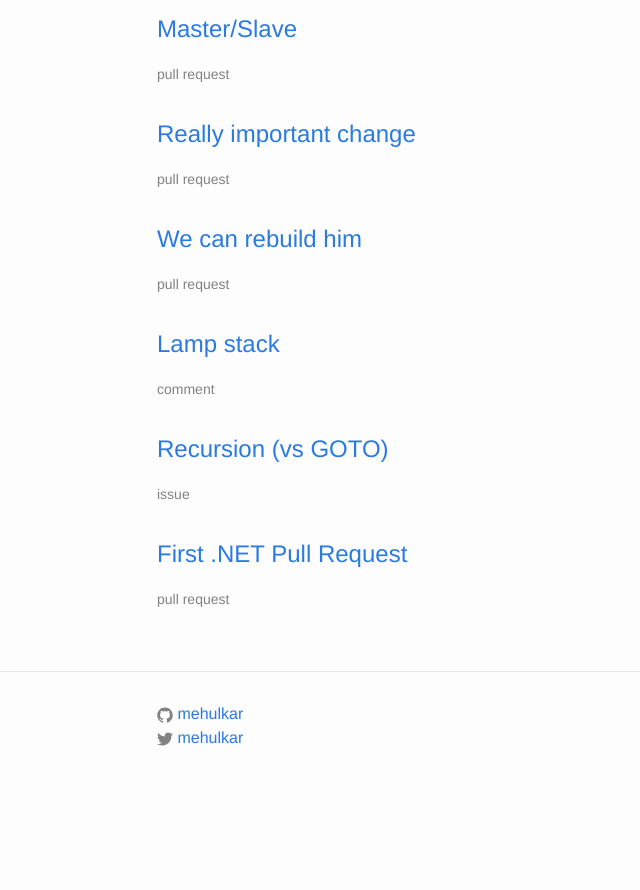
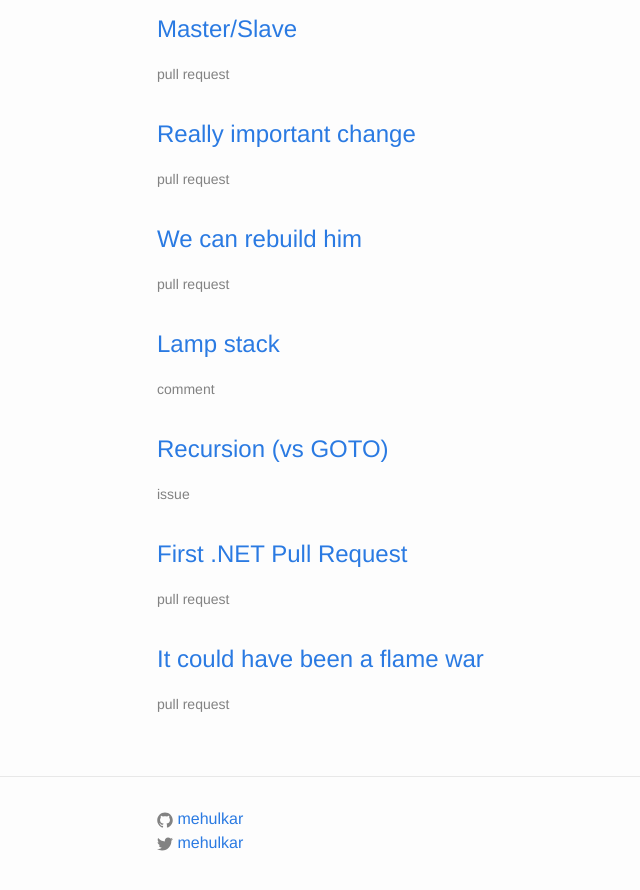
Before and after one commit to mehulkar/github-hall-of-fame, a Jekyll site: the page built from index.html, in a window 1280 px wide and 900 px high, scrolled down 1380 px. Shown: the top 890 px of the window, without its empty margins (113-753 px from the left). Built offline with Jekyll 4.4.1, drawn with Linux system fonts in a browser that asks for light colours; before the commit the page ends 2175 px from its top, so only the background shows below that.

Commit message:
Add PR to rename sexmachine to gender_detector
This PR is a really great example of when things were about to become hairy and terrible,
but then @bmuller made some calm, reasonable choices.

This is a great example of why we CAN have nice things.

```diff
--- a/_data/entries.yml
+++ b/_data/entries.yml
@@ -69,3 +69,7 @@
 - title: "First .NET Pull Request"
   link: "https://github.com/dotnet/corefx/pull/31"
   type: "pull request"
+
+- title: "It could have been a flame war"
+  link: "https://github.com/bmuller/gender_detector/pull/14"
+  type: "pull request"
```
